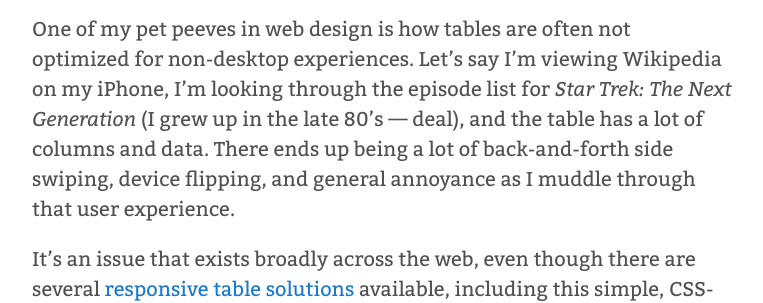
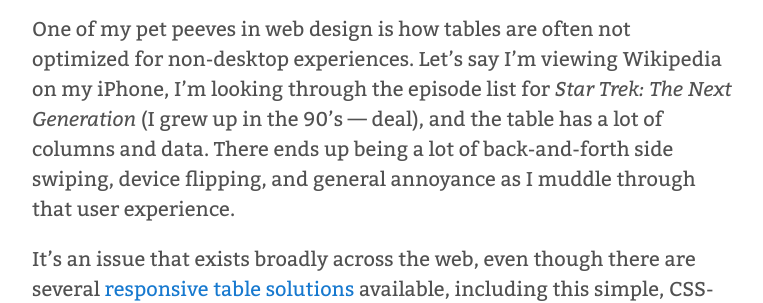
Before and after one commit to AllThingsSmitty/allthingssmitty.github.io, a Jekyll site: the page built from _posts/2016-10-03-responsive-table-layout.md, in a window 1280 px wide and 900 px high. Shown: the part 299-602 px from the top of the window, without its empty margins (258-1021 px from the left). Built offline with Jekyll 4.4.1, drawn with Linux system fonts in a browser that asks for light colours; comment, search, counter and statistics services are not loaded.

Commit message:
Minor edit

```diff
--- a/_posts/2016-10-03-responsive-table-layout.md
+++ b/_posts/2016-10-03-responsive-table-layout.md
@@ -7,7 +7,7 @@ tags: [CSS, responsive, tables]
 comments: true
 ---
 
-One of my pet peeves in web design is how tables are often not optimized for non-desktop experiences. Let's say I'm viewing Wikipedia on my iPhone, I'm looking through the episode list for _Star Trek: The Next Generation_ (I grew up in the late 80's --- deal), and the table has a lot of columns and data. There ends up being a lot of back-and-forth side swiping, device flipping, and general annoyance as I muddle through that user experience.
+One of my pet peeves in web design is how tables are often not optimized for non-desktop experiences. Let's say I'm viewing Wikipedia on my iPhone, I'm looking through the episode list for _Star Trek: The Next Generation_ (I grew up in the 90's --- deal), and the table has a lot of columns and data. There ends up being a lot of back-and-forth side swiping, device flipping, and general annoyance as I muddle through that user experience.
 
 It's an issue that exists broadly across the web, even though there are several [responsive table solutions](https://www.sitepoint.com/responsive-data-tables-comprehensive-list-solutions/){:rel="external"} available, including this simple, CSS-only pattern:
 
```
